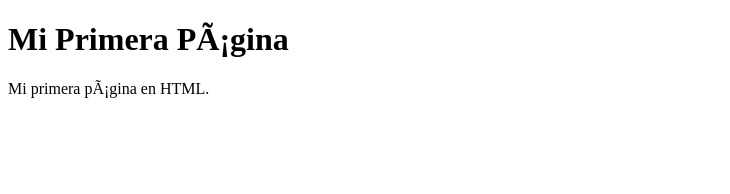
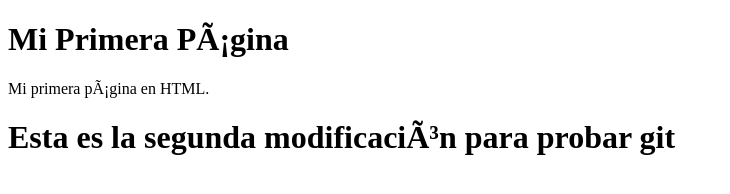
Before and after one commit to manlibo/Despliegue-aplicaciones-web, a plain HTML site: page index.html in a window 1280 px wide. Shown: the whole page, without its empty margins (0-730 px from the left). Drawn offline with Linux system fonts and the light colour scheme.

Commit message:
Esta es la segunda versión

```diff
--- a/index.html
+++ b/index.html
@@ -7,5 +7,6 @@
 <body>
   <h1>Mi Primera Página</h1>
   Mi primera página en HTML.
+  <h1>Esta es la segunda modificación para probar git</h1>
 </body>
 </html>
```
